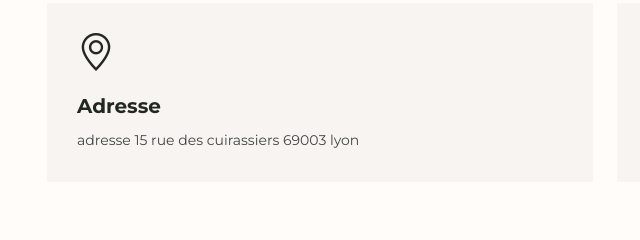
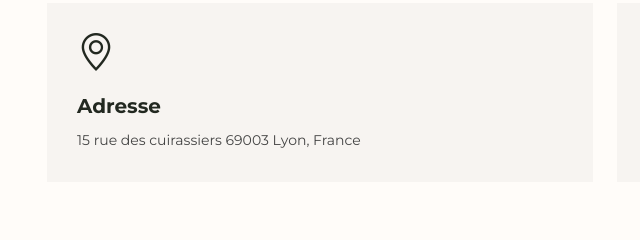
Before and after one commit to AERKENIS/aerkenis-website, a plain HTML site: page index.html in a window 1280 px wide. Shown: the part 7420-7660 px from the top of the page, 35-675 px from the left. Drawn offline with nearby package versions, Linux system fonts and the light colour scheme.

Commit message:
Mise à jour du site

```diff
--- a/index.html
+++ b/index.html
@@ -919,7 +919,7 @@ une expérience client d'exception</h2>
                 <div class="info-item" data-aos="fade" data-aos-delay="200">
                   <i class="bi bi-geo-alt"></i>
                   <h3>Adresse </h3>
-                  <p>adresse 15 rue des cuirassiers 69003 lyon</p>
+                  <p>15 rue des cuirassiers 69003 Lyon, France</p>
 
                 </div>
               </div><!-- End Info Item -->
```
